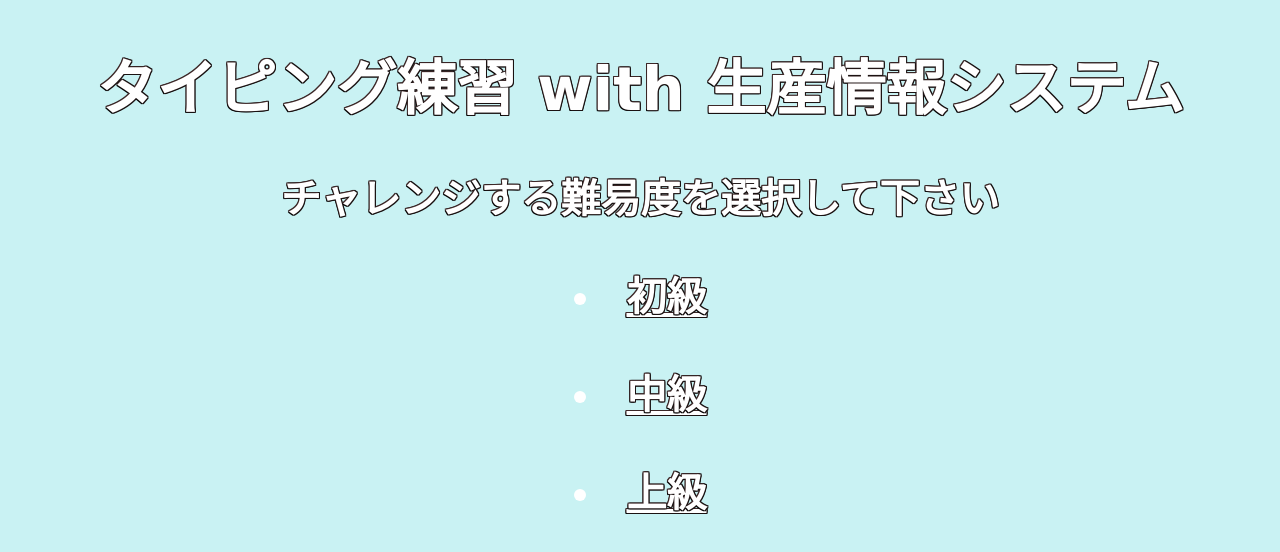
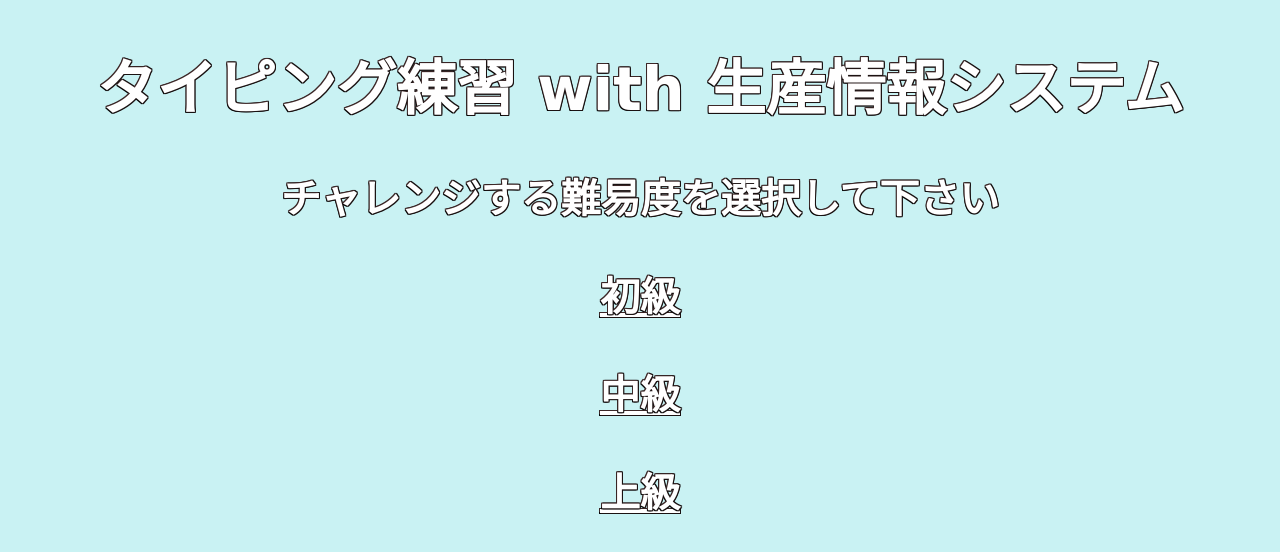
Before and after one commit to katsuya-yamamoto/system, a plain HTML site: page index.html in a window 1280 px wide. Drawn offline with Linux system fonts and the light colour scheme.

Commit message:
Update index.html

```diff
--- a/index.html
+++ b/index.html
@@ -7,17 +7,17 @@
   <meta name="theme-color" content="#000000">
 </head>
 
-<body align = center>
+<body align = center  >
   <h1>タイピング練習 with 生産情報システム</h1>
   <h2>チャレンジする難易度を選択して下さい</h2>
   <h3>
-    <li><a  href="easy.html">初級</a></li>
+    <li style = "list-style: none;"><a  href="easy.html">初級</a></li>
   </h3>
   <h3>
-    <li><a  href="normal.html">中級</a></li>
+    <li style = "list-style: none;"><a  href="normal.html">中級</a></li>
   </h3>
   <h3>
-    <li><a  href="hard.html">上級</a></li>
+    <li style = "list-style: none;"><a  href="hard.html">上級</a></li>
   </h3>
 
 </body>
```
